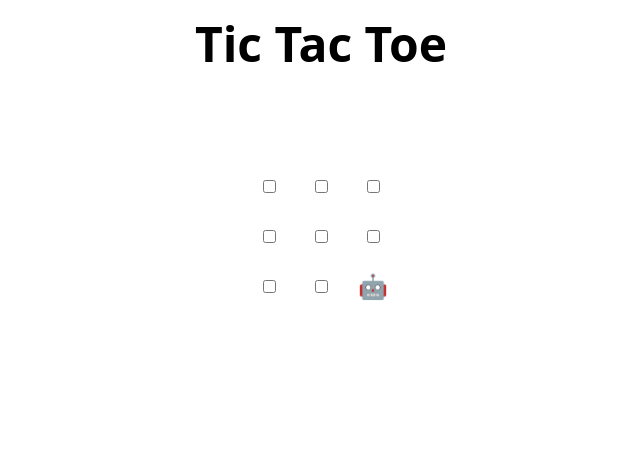
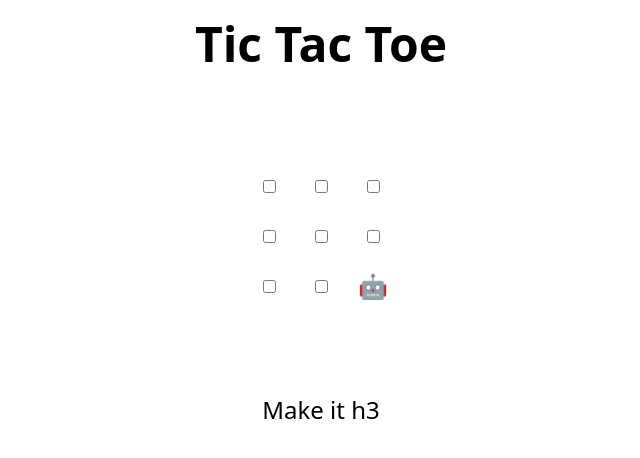
Before and after one commit to CFilipaF/skills-review-pull-requests, a plain HTML site: page index.html in a window 1280 px wide. Shown: the whole page, without its empty margins (319-959 px from the left). Drawn offline with Linux system fonts and the light colour scheme.

Commit message:
Update index.html
comitting suggestion

```diff
--- a/index.html
+++ b/index.html
@@ -48,7 +48,7 @@
 </table>
 
 <h2 hidden>Game over, refresh to play again 🧑‍💻 🤖!</h2>
-
+Make it h3
 <script>
   // Initialization
   const boxes = Array.from(document.querySelectorAll("td"));
```
